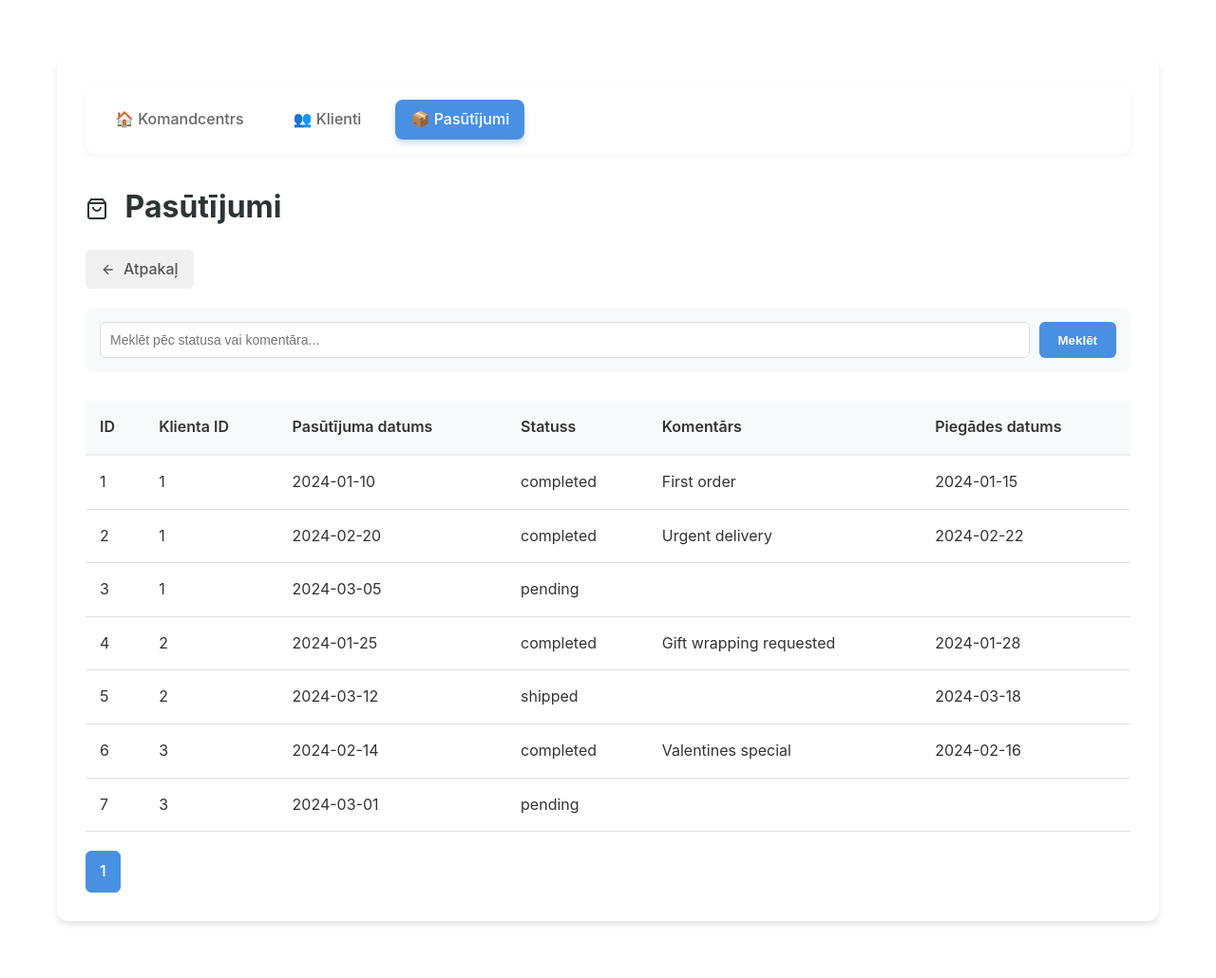
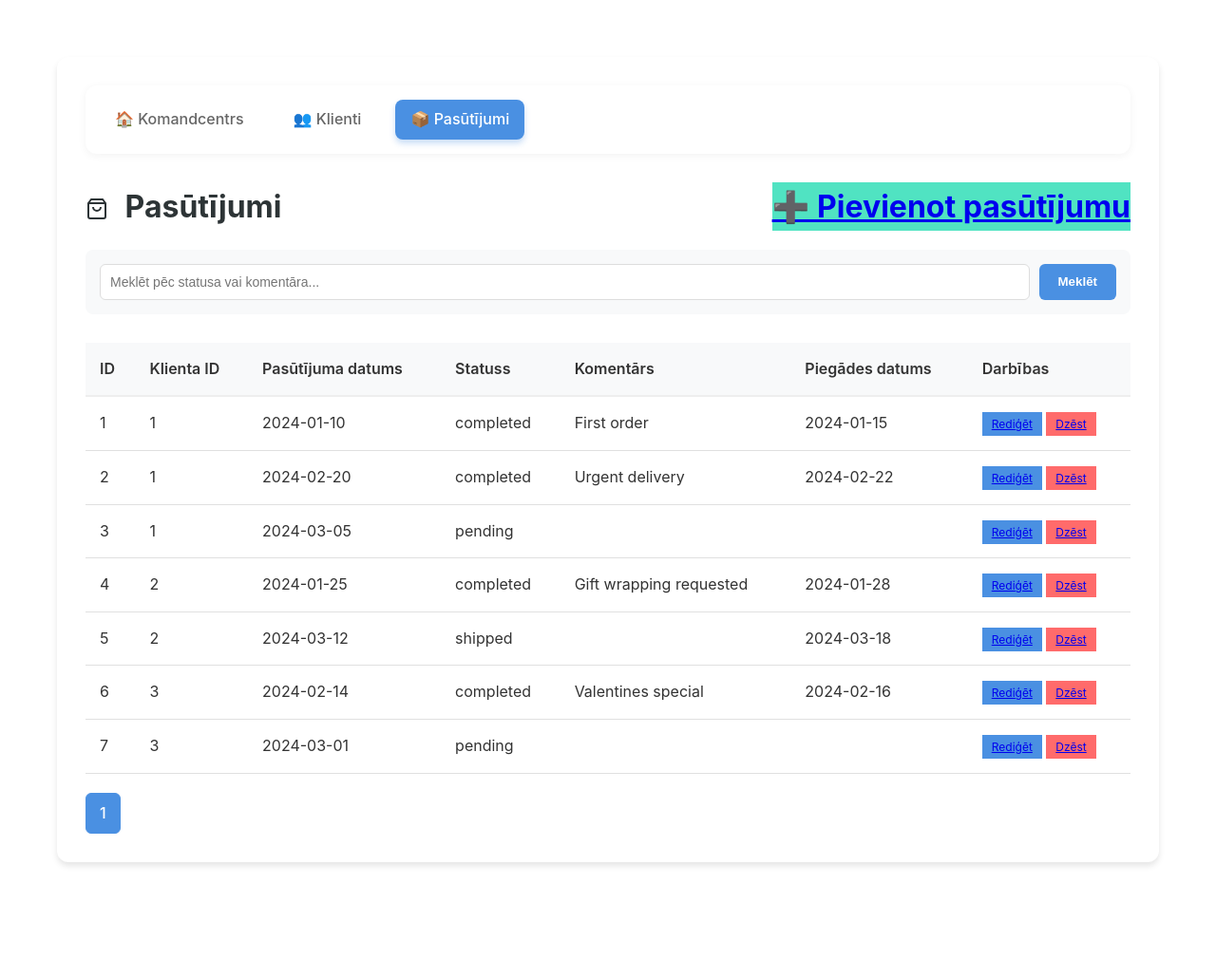
Before and after one commit to Markusscom/veikals, a PHP site: page /orders in a window 1280 px wide. Shown: the whole page at 95% size. After the commit the page ends 912 px from the top, so only its background shows below. Run offline with PHP 8.4, Linux system fonts and the light colour scheme; data comes from the database, SQL or seed files in the repository; data that the repository does not hold is empty.

Commit message:
labojums: pievienotas CRUD darbības pasūtījumiem un izlabots grafika attēlojums

```diff
--- a/public/index.php
+++ b/public/index.php
@@ -65,7 +65,9 @@ $stats = $statsModel->getDashboardStats();
     <div class="grid">
         <div class="card">
             <h3>Pasūtījumu aktivitāte (pēdējās 7 dienas)</h3>
-            <canvas id="ordersChart" height="200"></canvas>
+            <div style="height: 300px; position: relative;">
+                <canvas id="ordersChart"></canvas>
+            </div>
         </div>
         <div class="card">
             <h3>Top klienti</h3>
--- a/views/orders.php
+++ b/views/orders.php
@@ -6,14 +6,8 @@
         <path d="M16 10a4 4 0 0 1-8 0"></path>
     </svg>
     Pasūtījumi
+    <a href="/orders/create" class="btn-action" style="float: right; background: var(--secondary-color);">➕ Pievienot pasūtījumu</a>
 </h1>
-
-<a href='/' class="back-link">
-    <svg width="16" height="16" viewBox="0 0 24 24" fill="none" stroke="currentColor" stroke-width="2" style="vertical-align: middle;">
-        <path d="M19 12H5M12 19l-7-7 7-7"></path>
-    </svg>
-    Atpakaļ
-</a>
 
 <form method="GET" action="/orders">
     <input type="text" name="search" value="<?= htmlspecialchars($_GET['search'] ?? '') ?>" placeholder="Meklēt pēc statusa vai komentāra...">
@@ -28,6 +22,7 @@
         <th>Statuss</th>
         <th>Komentārs</th>
         <th>Piegādes datums</th>
+        <th>Darbības</th>
     </tr>
     <?php foreach ($orders as $order): ?>
         <tr>
@@ -37,6 +32,10 @@
             <td><?= htmlspecialchars($order['status']) ?></td>
             <td><?= htmlspecialchars($order['comment']) ?></td>
             <td><?= htmlspecialchars($order['delivery_date']) ?></td>
+            <td>
+                <a href="/orders/edit?id=<?= htmlspecialchars($order['id']) ?>" class="btn-action" style="padding: 5px 10px; font-size: 12px; background: var(--primary-color);">Rediģēt</a>
+                <a href="/orders/delete?id=<?= htmlspecialchars($order['id']) ?>" class="btn-action" style="padding: 5px 10px; font-size: 12px; background: var(--accent-color);" onclick="return confirm('Vai tiešām dzēst?')">Dzēst</a>
+            </td>
         </tr>
     <?php endforeach; ?>
 </table>
```
